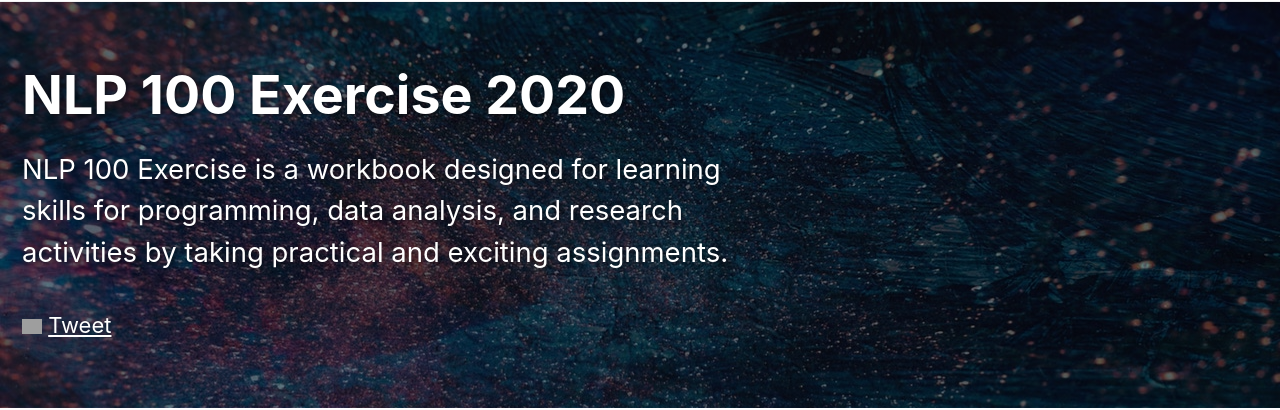
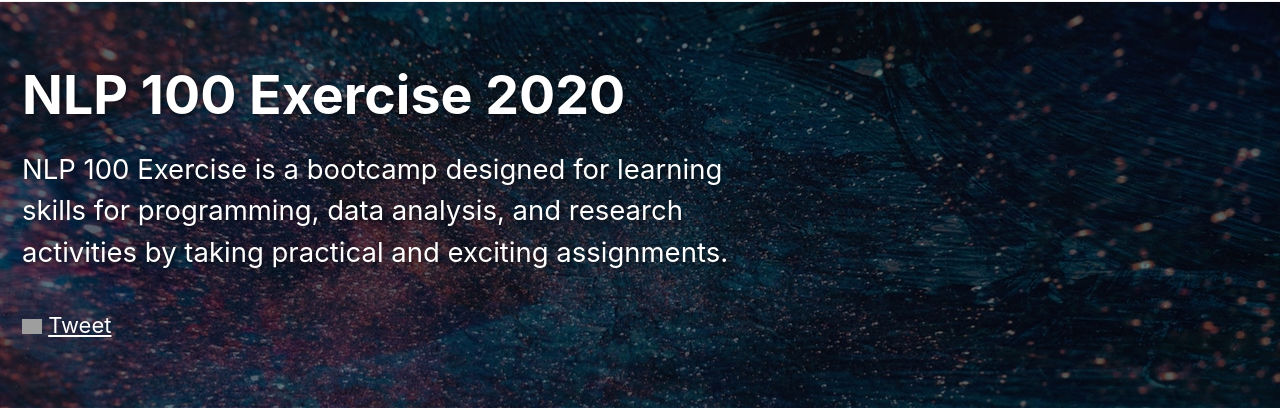
Before and after one commit to nlp100/nlp100.github.io, a Jekyll site: the page built from en/index.md, in a window 1280 px wide and 900 px high. Shown: the part 87-497 px from the top of the window. Built offline with Jekyll 4.4.1, drawn with Linux system fonts in a browser that asks for light colours; cached includes are drawn as plain includes; nearby versions of some CDN libraries; comment, search, counter and statistics services are not loaded; grey boxes are pictures that could not be loaded.

Commit message:
Updated English description.

```diff
--- a/en/index.md
+++ b/en/index.md
@@ -1,14 +1,14 @@
 ---
 title: "NLP 100 Exercise 2020"
 lang: en
-date: 2020-04-06 22:41:28 UTC
+date: 2020-04-06 23:00:57 UTC
 layout: splash
 header:
   overlay_color: "#000"
   overlay_filter: "0.5"
   og_image: /assets/images/nlp100.jpg
   overlay_image: /assets/images/blue-and-red-galaxy-artwork-1629236.jpg
-excerpt: "NLP 100 Exercise is a workbook designed for learning skills for programming, data analysis, and research activities by taking practical and exciting assignments."
+excerpt: "NLP 100 Exercise is a bootcamp designed for learning skills for programming, data analysis, and research activities by taking practical and exciting assignments."
 button_html: |
   <a href="https://b.hatena.ne.jp/entry/" class="hatena-bookmark-button" data-hatena-bookmark-layout="basic-label-counter" data-hatena-bookmark-lang="en" title="このエントリーをはてなブックマークに追加"><img src="https://b.st-hatena.com/images/v4/public/entry-button/button-only@2x.png" alt="このエントリーをはてなブックマークに追加" width="20" height="20" style="border: none;" /></a> <a class="twitter-share-button" href="https://twitter.com/intent/tweet">Tweet</a> <div class="fb-like" data-href="https://nlp100.github.io/en/" data-width="" data-layout="button_count" data-action="like" data-size="small" data-share="true"></div>
 script_html: |
```
